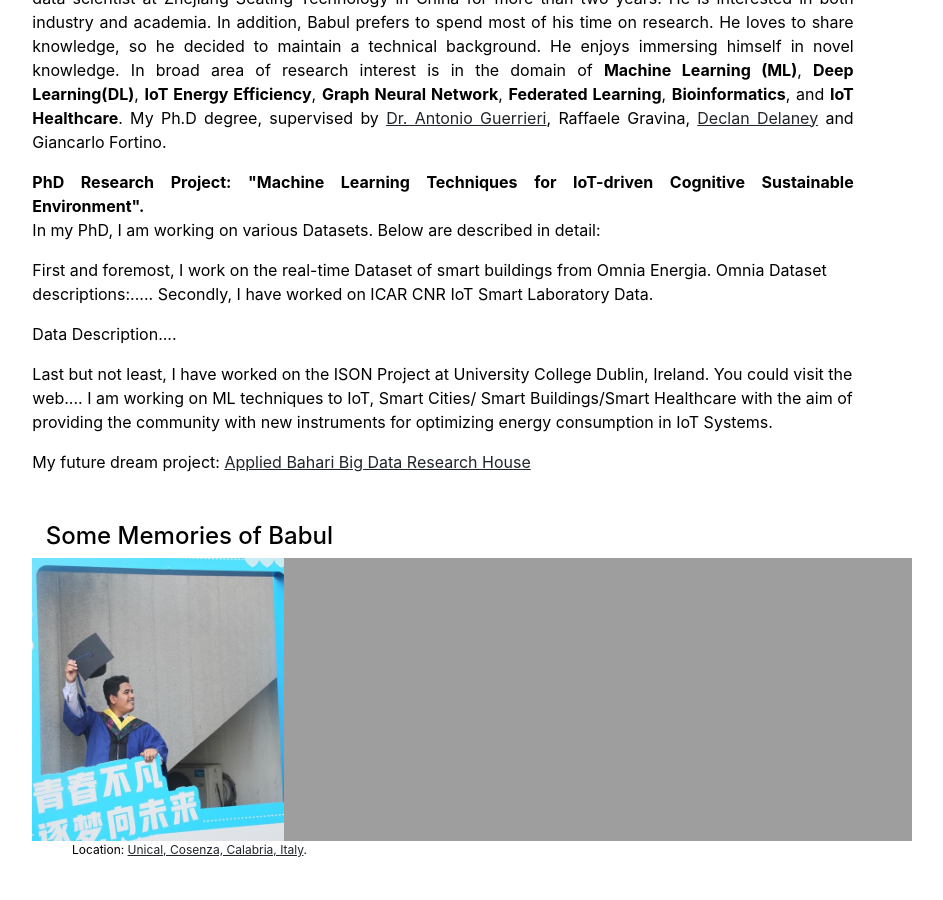
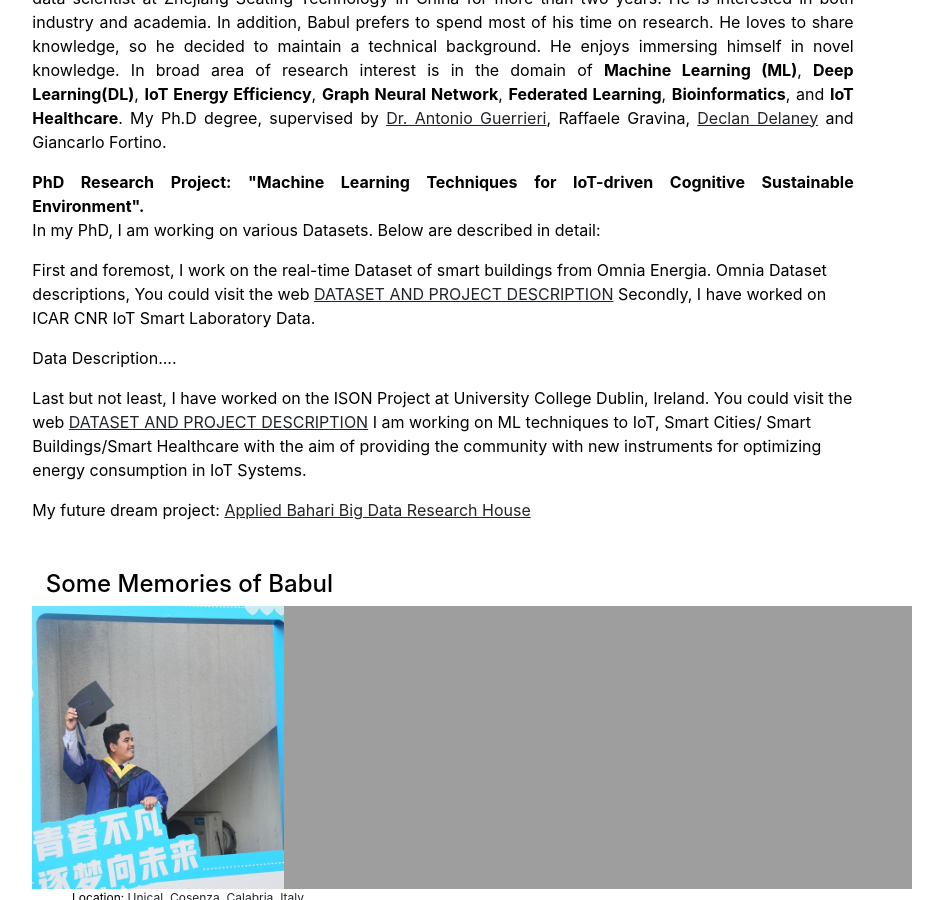
Before and after one commit to babulcseian/babulcseian.github.io, a Jekyll site: the page built from index.md, in a window 1280 px wide and 900 px high, scrolled down 397 px. Shown: the whole window, without its empty margins (197-1140 px from the left). Built offline with Jekyll 4.4.1, drawn with Linux system fonts in a browser that asks for light colours; a style sheet for code colours, icons or effects is not loaded.

Commit message:
Update home.html

```diff
--- a/_layouts/home.html
+++ b/_layouts/home.html
@@ -25,12 +25,12 @@ layout: default
 
 In my PhD, I am working on various Datasets. Below are described in detail: </p>
 First and foremost, I work on the real-time Dataset of smart buildings from Omnia Energia.
-Omnia Dataset descriptions:.....
+Omnia Dataset descriptions, You could visit the web <a class="other" href='https://github.com/babulcseian/babulcseian.github.io/tree/101c10e142d24083d97e8259c4d06306fd4cf708/PhD%20Dataset'> DATASET AND PROJECT DESCRIPTION</a>
 Secondly, I have worked on ICAR CNR IoT Smart Laboratory Data.</p>
 Data Description.... </p>
 
-    Last but not least, I have worked on the ISON Project at University College Dublin, Ireland.
-    You could visit the web....
+Last but not least, I have worked on the ISON Project at University College Dublin, Ireland.
+You could visit the web <a class="other" href='https://babulcseian.github.io/soil_sensors_data/'> DATASET AND PROJECT DESCRIPTION</a>
 
 I am working on ML techniques to IoT, Smart Cities/ Smart Buildings/Smart Healthcare with the aim of providing the community with new instruments for optimizing energy consumption in IoT Systems.</p>
 My future dream project: <a class="other" href='https://babulcseian.github.io/lab'>Applied Bahari Big Data Research House</a>
```
